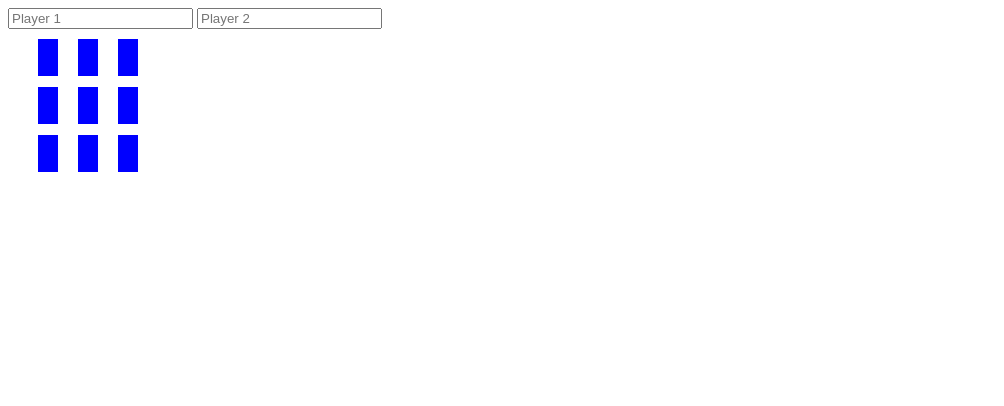
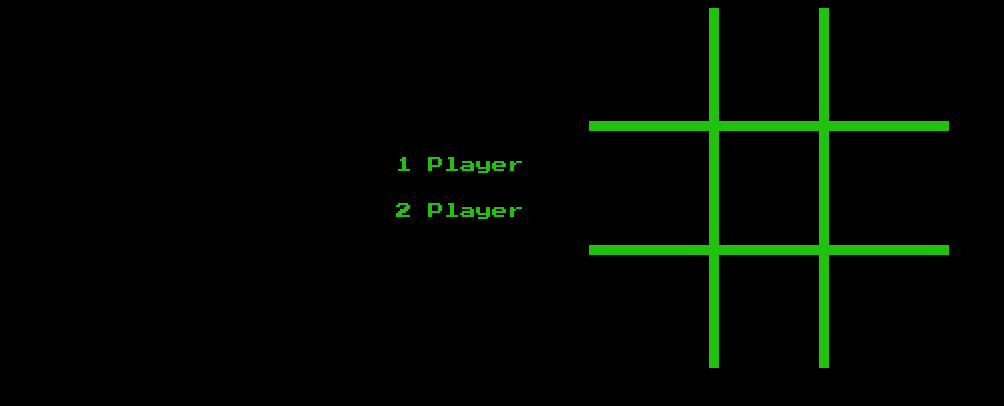
Before and after one commit to mrmister18/Arcade, a plain HTML site: page index.html in a window 1280 px wide. Shown: the whole page, without its empty margins (0-1004 px from the left). Drawn offline with Linux system fonts and the light colour scheme.

Commit message:
created checkWin function, scrapped initial html and css to replace with retro looking style, start DOM manipulation for number of players

```diff
--- a/app.js
+++ b/app.js
@@ -18,3 +18,43 @@ function inputTurn(x, y) {
     gameState.board[y][x] = currentPlayer
     switchPlayer()}
 }
+
+function checkAcross() {
+  for (let i = 0; i < gameState.board.length; i++) {
+    let boardRow = gameState.board[i]
+    if (boardRow[0] === boardRow[1] && boardRow[1] === boardRow[2] && boardRow[0]) {
+      return "You Win!"
+    }
+  }
+}
+
+function checkVertical() {
+  for (let i = 0; i < gameState.board.length; i++) {
+    if (gameState.board[0][i] === gameState.board[1][i] && gameState.board[1][i] === gameState.board[2][i] && gameState.board[0][i]) {
+      return "You Win!"
+    }
+  }
+}
+
+function checkDiagonal() {
+  if (gameState.board[0][0] === gameState.board[1][1] && gameState.board[1][1] === gameState.board[2][2] && gameState.board[0][0]) {
+    console.log("You Win!")
+  } else if (gameState.board[0][2] === gameState.board[1][1] && gameState.board[1][1] === gameState.board[2][0] && gameState.board[1][1]) {
+    console.log("You Win!")
+  }
+}
+
+function checkWin() {
+  checkAcross()
+  checkVertical()
+  checkDiagonal()
+}
+
+let onePlayer = document.getElementById("1Player")
+let twoPlayer = document.getElementById("2Player")
+let playerName = document.createElement("input")
+
+onePlayer.addEventListener("click", function() {
+  onePlayer.replaceWith(playerName)
+  twoPlayer.innerText = "Computer"
+})
--- a/index.html
+++ b/index.html
@@ -6,17 +6,23 @@
     <meta name="viewport" content="width=device-width, initial-scale=1.0">
     <title>Arcade</title>
     <link rel="stylesheet" href="style.css">
+    <link rel="preconnect" href="https://fonts.googleapis.com">
+<link rel="preconnect" href="https://fonts.gstatic.com" crossorigin>
+<link href="https://fonts.googleapis.com/css2?family=Press+Start+2P&display=swap" rel="stylesheet">
+<script src="app.js" defer></script>
 </head>
 <body>
-    <input type="text" placeholder="Player 1"> <input type="text" placeholder="Player 2">
-    <div>
-        <span id="1"></span><span id="2"></span><span id="3"></span>
-    </div>
-    <div>
-        <span id="4"></span><span id="5"></span><span id="6"></span>
-    </div>
-    <div>
-        <span id="7"></span><span id="8"></span><span id="9"></span>
-    </div>
+    <div><div class="playerSelect" id="1Player">1 Player</div><div class="playerSelect" id="2Player">2 Player</div><span/span></div>
+    <div class="board">
+        <div class="cell"><span></span></div>
+        <div class="cell"><span></span></div>
+        <div class="cell"><span></span></div>
+        <div class="cell"><span></span></div>
+        <div class="cell"><span></span></div>
+        <div class="cell"><span></span></div>
+        <div class="cell"><span></span></div>
+        <div class="cell"><span></span></div>
+        <div class="cell"><span></span></div>
+      </div>
 </body>
 </html>
--- a/style.css
+++ b/style.css
@@ -1,15 +1,48 @@
-span {
-    background-color: blue;
-    padding: 10px;
-    margin: 10px;
+* {
+    box-sizing: border-box;
+    background-color: black;
+    color: #20C20E;
+    font-family: "Press Start 2P", cursive;
 }
 
-div {
-    padding: 10px;
-    margin: 10px;
-    color: white;
+.board {
+    display: flex;
+    height: 360px;
+    width: 360px;
+    flex-wrap: wrap;
 }
 
-#5 {
-    border: 50px solid black;
+.cell {
+    flex-basis: 120px;
+    border: none;
+    display: flex;
+    align-items: center;
+    justify-content: center;
+    font-size: 50px;
 }
+
+body {
+    display: flex;
+    align-items: center;
+    justify-content: center;
+}
+
+.cell:nth-child(3n+2) {
+    border-right: 10px #20C20E solid;
+    border-left: 10px #20C20E solid;
+}
+
+.cell:nth-child(n+4):nth-child(-n+6) {
+    border-bottom: 10px #20C20E solid;
+    border-top: 10px #20C20E solid;
+}
+
+.playerSelect {
+    margin: 0px 50px;
+    padding: 15px;
+}
+
+.playerSelect:hover {
+    background-color: #20C20E;
+    color: black;
+}
```
